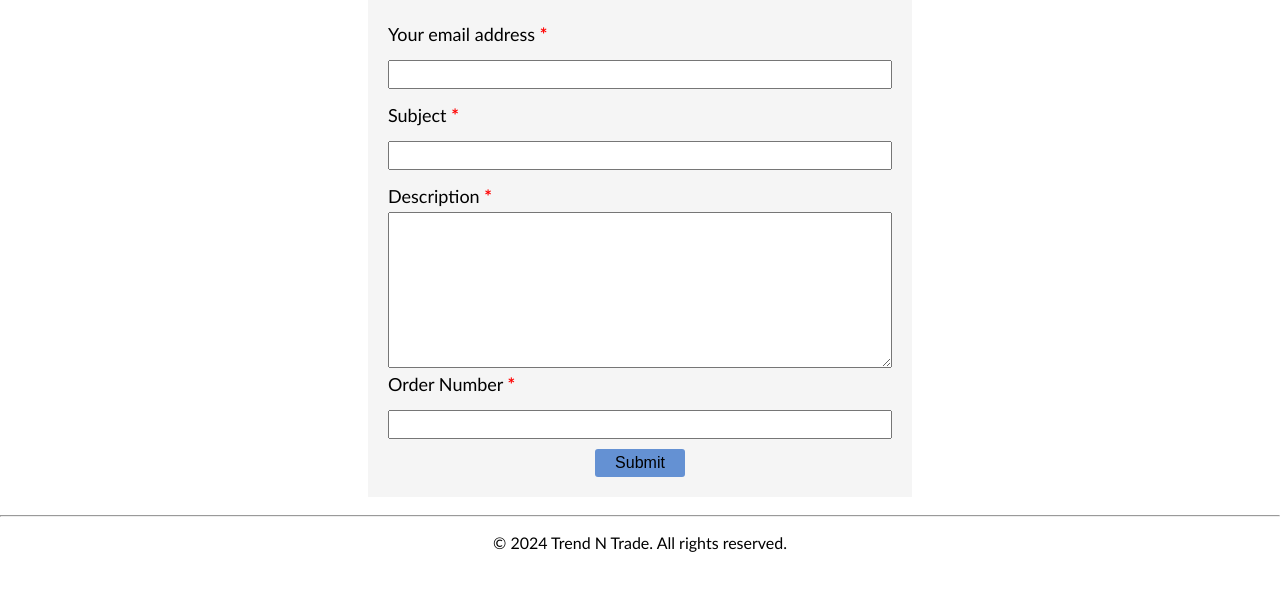
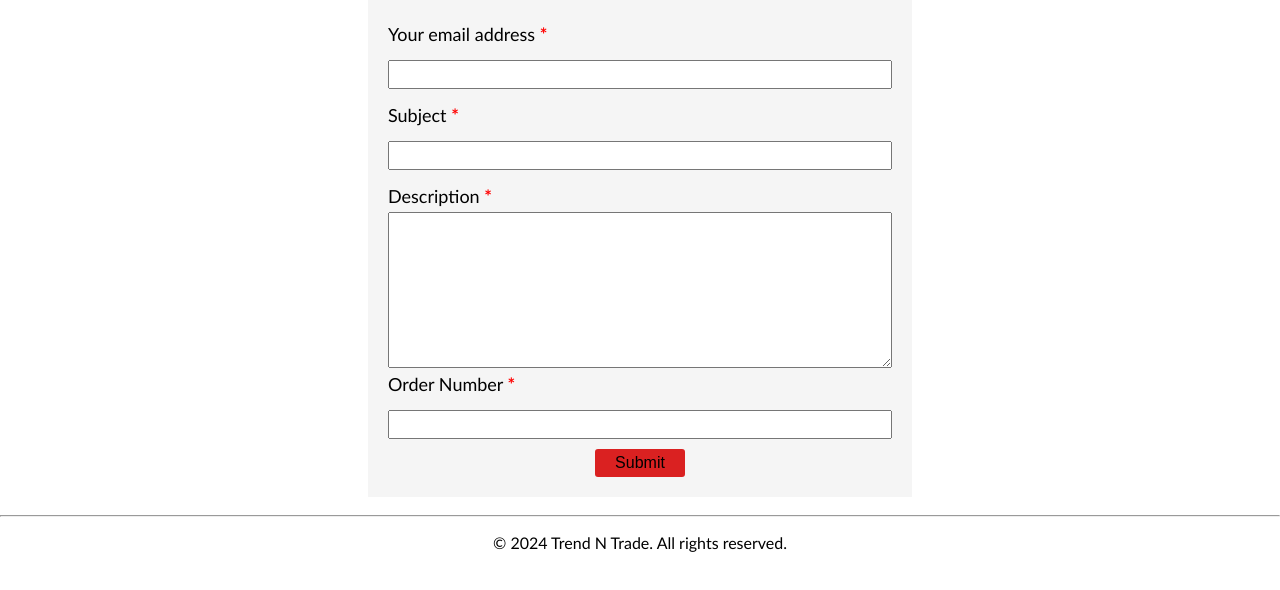
Before and after one commit to ConnorDelacruz14/INF-124-Assignment-2, a website built with webpack: page src/Contact.html in a window 1280 px wide. Shown: the part 142-732 px from the top of the page. Built offline with nearby package versions, Linux system fonts and the light colour scheme.

Commit message:
red submit button

```diff
--- a/css/Contact.css
+++ b/css/Contact.css
@@ -40,7 +40,7 @@ body {
 .Contact form div button{
     font-size: 16px;
     padding: 5px 20px;
-    background-color: #6491d3;
+    background-color: #DA2121;
     border: none;
     border-radius: 3px;
 
@@ -48,7 +48,7 @@ body {
 
 .Contact form div button:hover{
     color: #F5F5F5;
-    background-color: #2766b2;
+    background-color: #E35353;
     cursor: pointer;
 }
 
```
